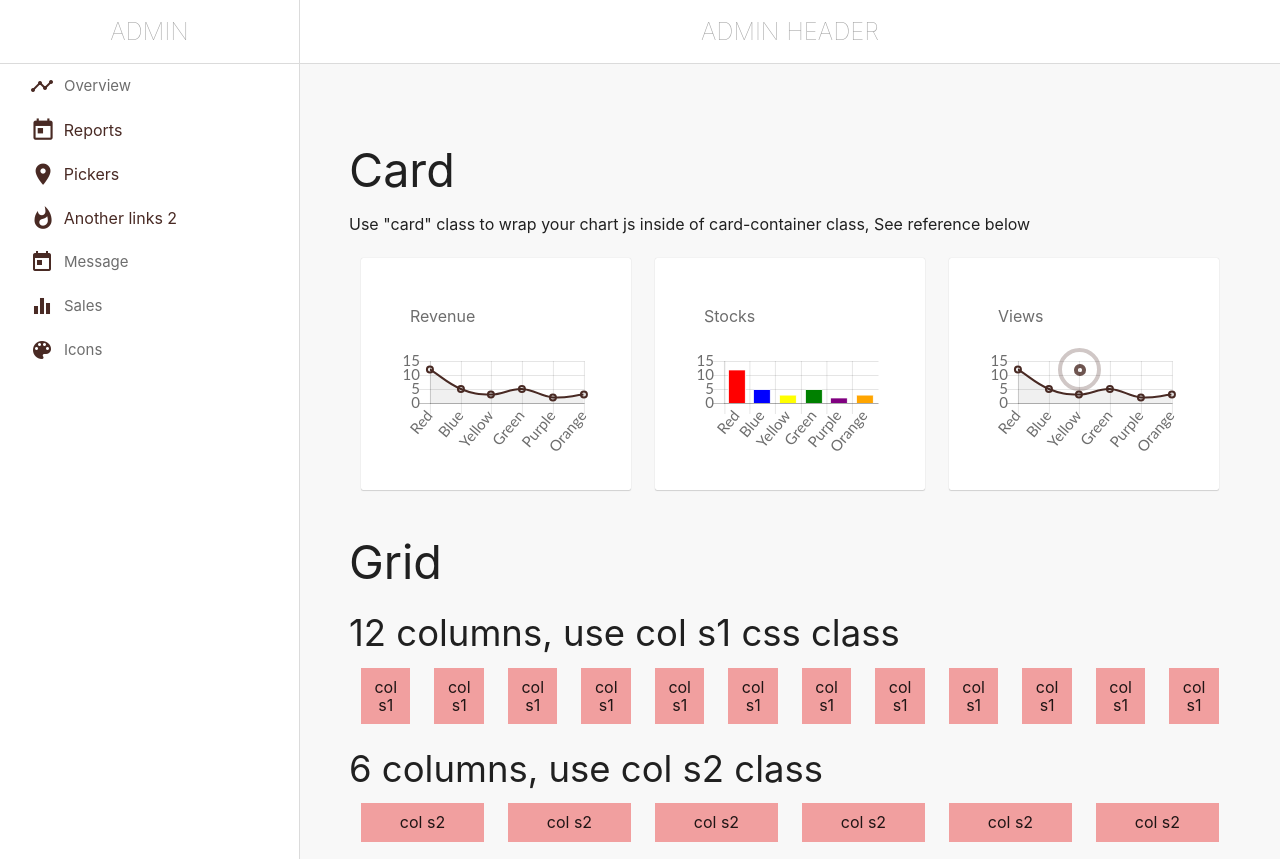
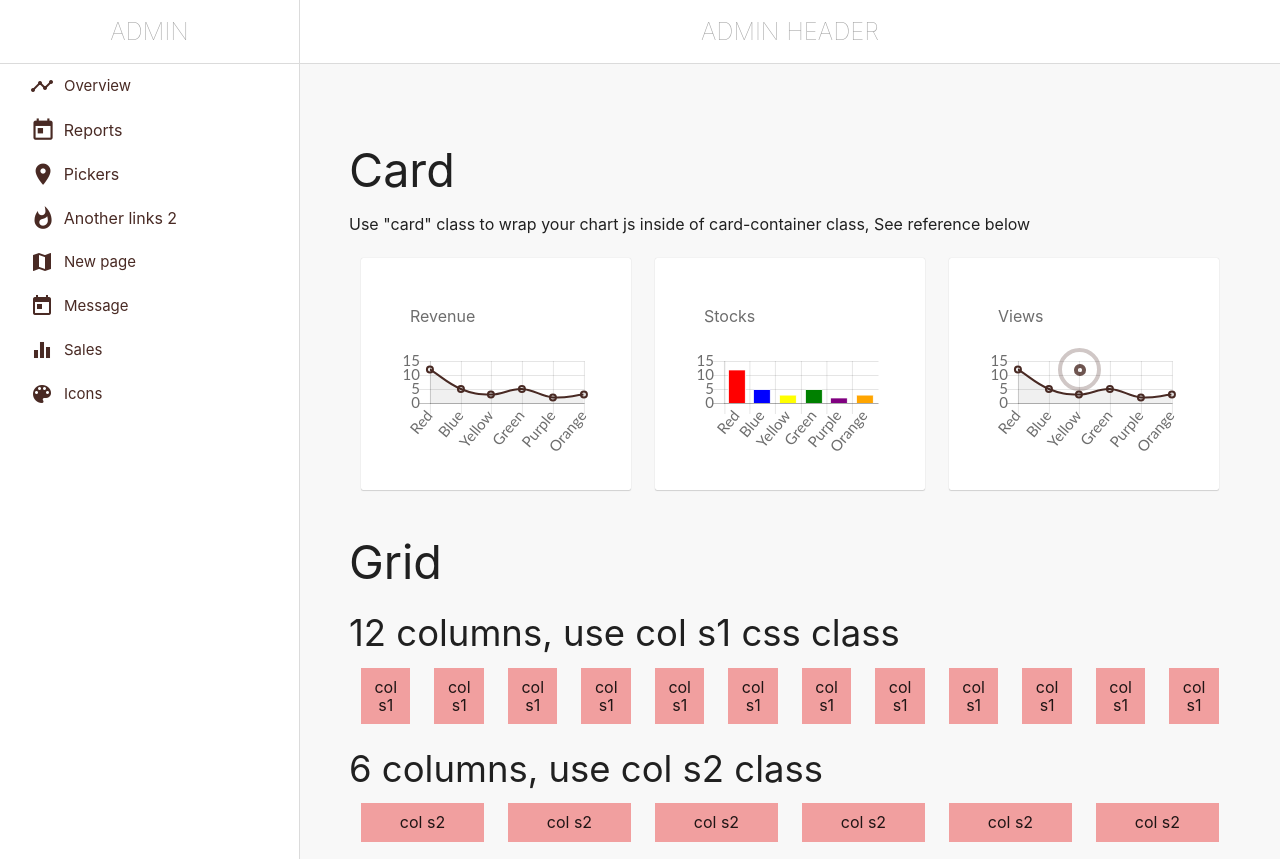
Before and after one commit to gitter-badger/admin_template, a PHP site: page / in a window 1280 px wide. Shown: the top 859 px of the page. Run offline with PHP 8.4, Linux system fonts and the light colour scheme; some libraries are stand-ins or nearby versions.

Commit message:
add new page

```diff
--- a/assets/css/dev/global.css
+++ b/assets/css/dev/global.css
@@ -954,3 +954,7 @@ Goldilocks admin home page
   text-align: center;
   font-weight: 100;
 }
+
+li.last {
+  margin-bottom: 100px;
+}
--- a/assets/css/dev/sidebar.css
+++ b/assets/css/dev/sidebar.css
@@ -45,7 +45,7 @@ aside .sidenav {
 }
 
 .sidenav li>a {
-    color: rgb(109, 109, 109);
+    color: rgb(73, 42, 36);
     font-size: 15px;
     font-weight: 400;
     padding: 0 30px;
--- a/index.html
+++ b/index.html
@@ -93,6 +93,12 @@
 				      	</div>
 				    </li>
 			  	</ul>
+			</li>
+			<li>
+				<a href="new-page.html">
+					<i class="small material-icons">map</i>
+					New page
+				</a>
 			</li>
 			<li><a href="reports.html">
 				<i class="small material-icons">today</i>
```
